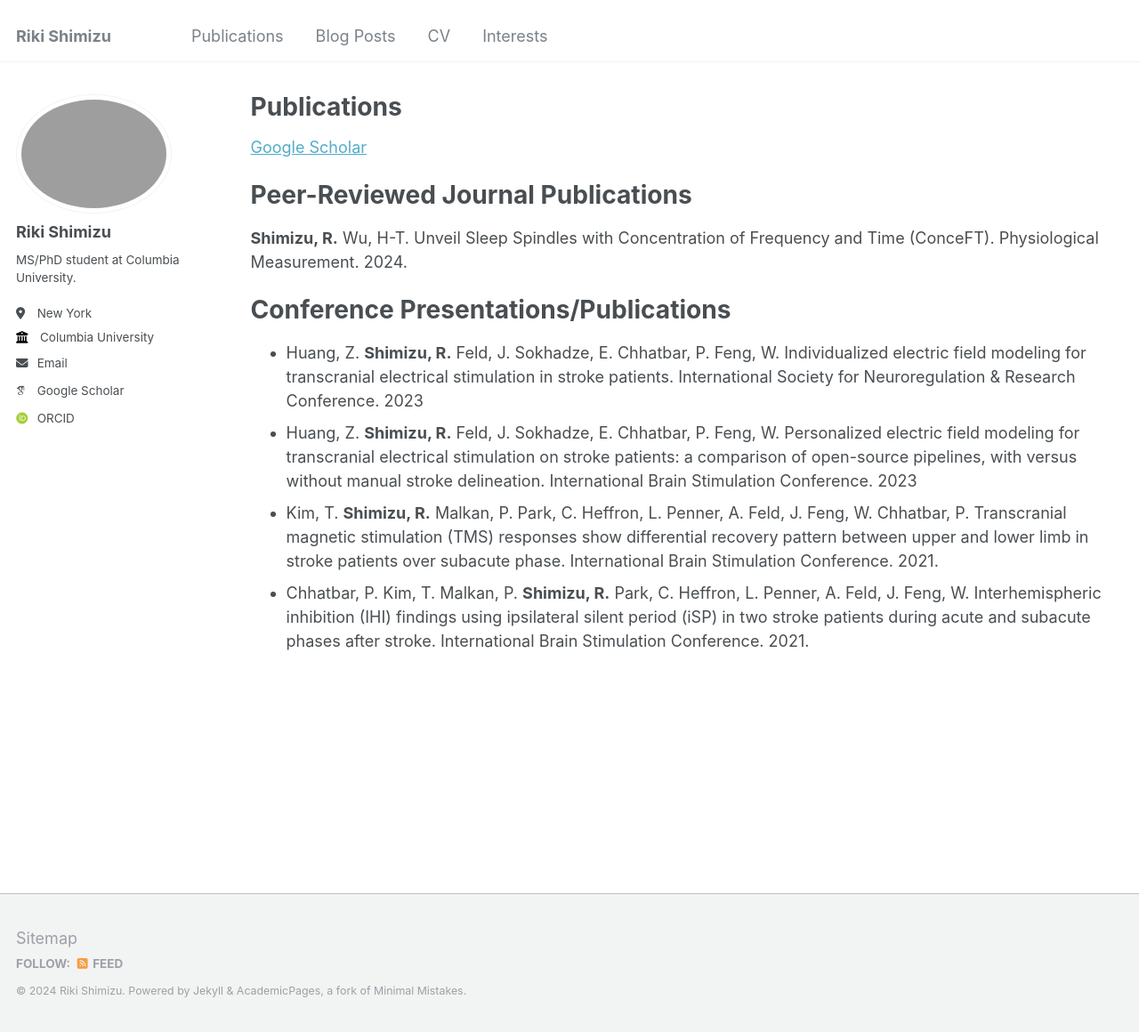
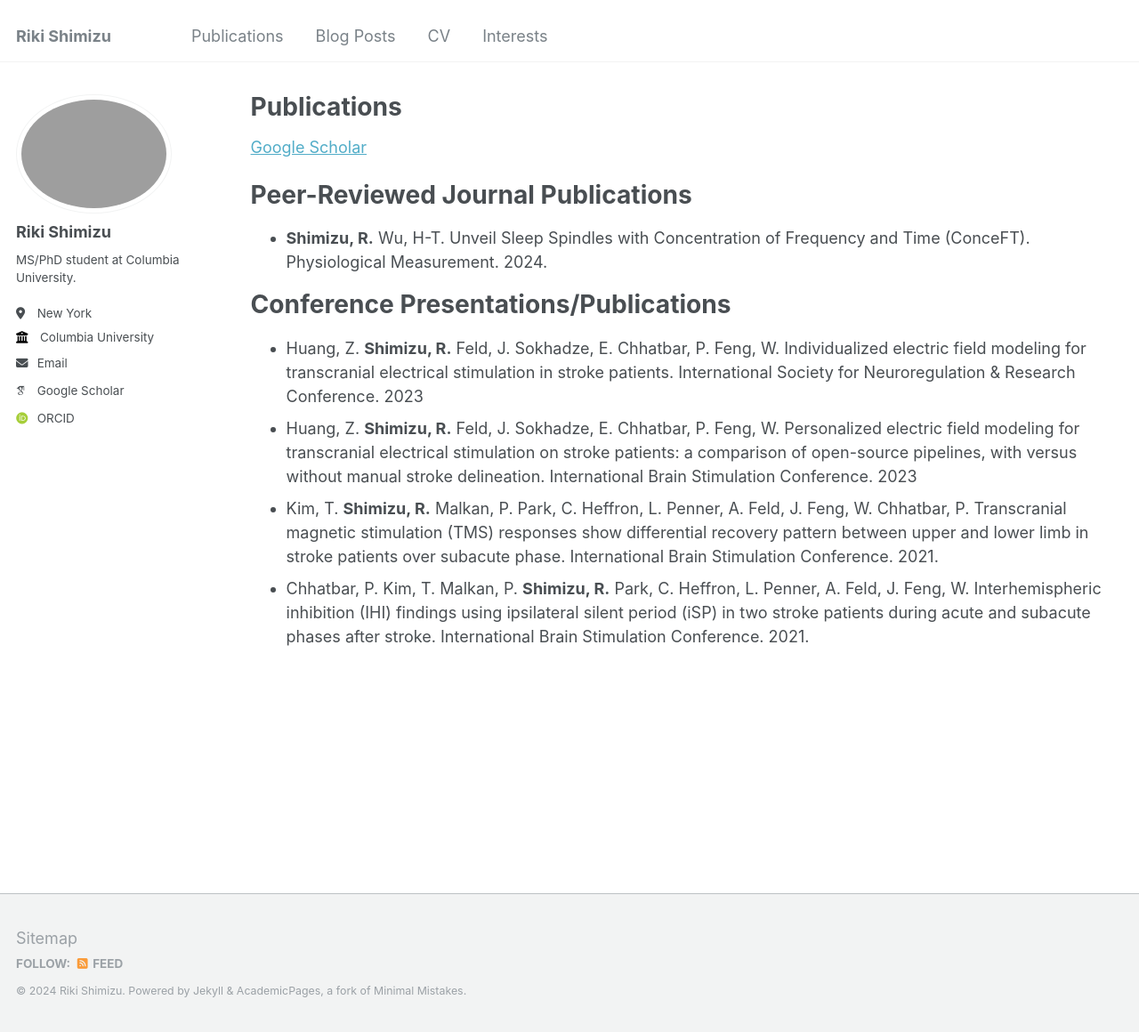
Before and after one commit to rikishimizu/rikishimizu.github.io, a Jekyll site: the page built from _pages/publications.md, in a window 1280 px wide and 1160 px high. Shown: the whole window at 89% size. Built offline with Jekyll 4.4.1, drawn with Linux system fonts in a browser that asks for light colours; some web fonts are replaced.

```diff
--- a/_pages/publications.md
+++ b/_pages/publications.md
@@ -10,7 +10,7 @@ author_profile: true
 
 # Peer-Reviewed Journal Publications
 
-**Shimizu, R.** Wu, H-T. Unveil Sleep Spindles with Concentration of Frequency and Time (ConceFT). Physiological Measurement. 2024.
+* **Shimizu, R.** Wu, H-T. Unveil Sleep Spindles with Concentration of Frequency and Time (ConceFT). Physiological Measurement. 2024.
 
 # Conference Presentations/Publications
 
```
